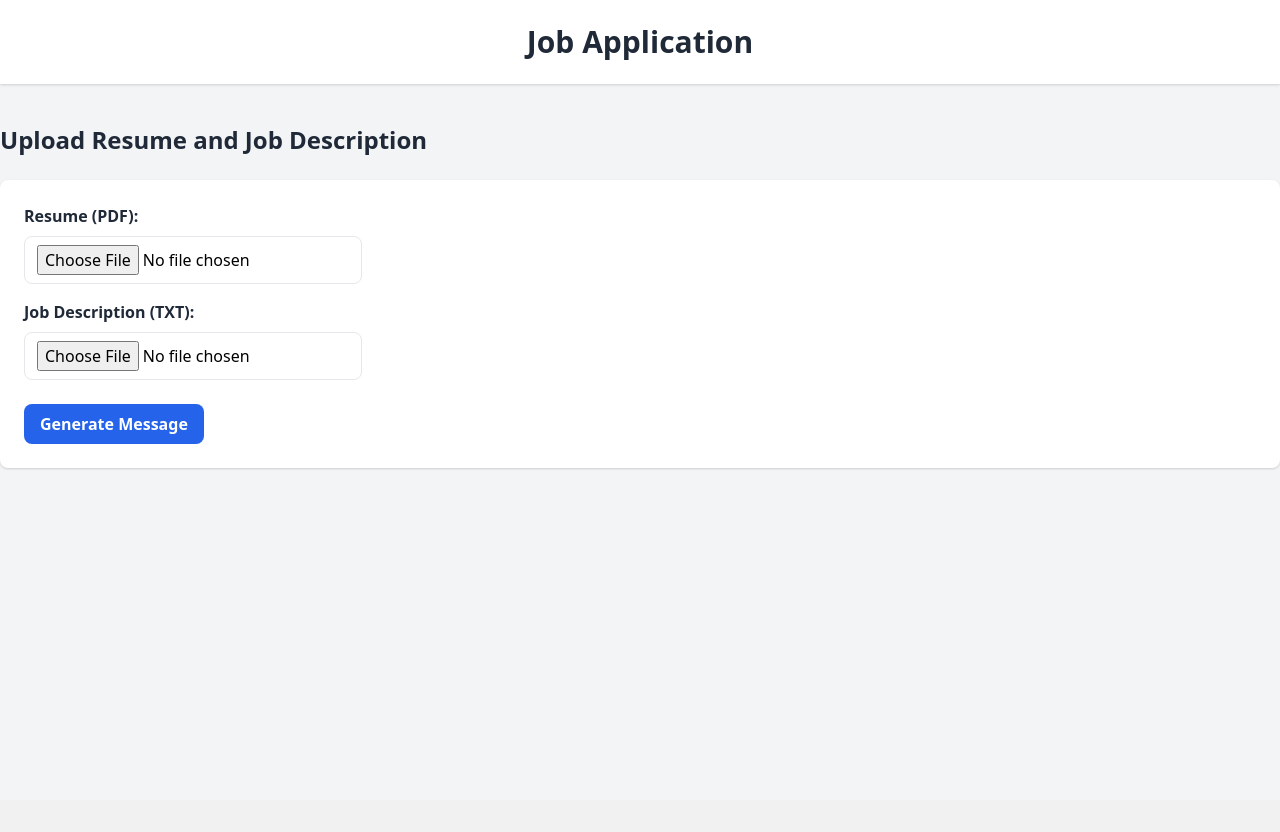
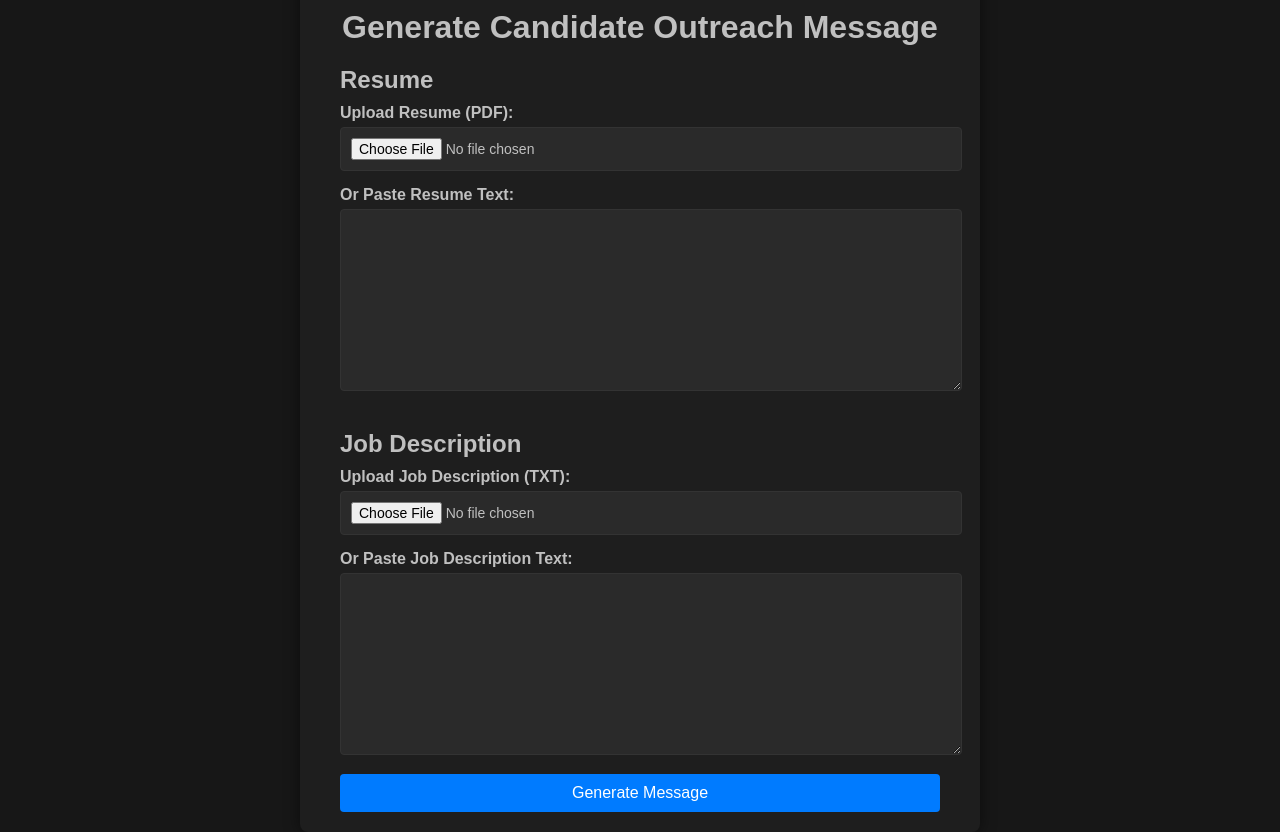
Before and after one commit to ry4ntr1/outrach-msg-generator, a Flask app: page / in a window 1280 px wide. Before the commit the page ends 469 px from the top, so only its background shows below. Run offline with Flask 3, Linux system fonts and the light colour scheme.

Commit message:
Style Changes

```diff
--- a/app.py
+++ b/app.py
@@ -23,17 +23,25 @@ def extract_job_description_text(file):
     text = file.read().decode('utf-8')
     return text
 
-@app.route('/', methods=['GET'])
-def index():
-    return render_template('index.html')
-
 @app.route('/generate_message', methods=['POST'])
 def generate_message():
-    resume = request.files['resume.pdf']
-    job_description = request.files['job_description.txt']
+    resume_file = request.files.get('resume.pdf')
+    job_description_file = request.files.get('job_description.txt')
 
-    resume_text = extract_pdf_text(resume)
-    job_description_text = extract_job_description_text(job_description)
+    resume_text = request.form.get('resume_text', "").strip()
+    job_description_text = request.form.get('job_description_text', "").strip()
+
+    if resume_file and resume_file.filename:
+        resume_text = extract_pdf_text(resume_file)
+    elif not resume_text:
+        flash("Please provide a resume either by uploading a PDF or pasting the text.")
+        return redirect(url_for('index'))
+
+    if job_description_file and job_description_file.filename:
+        job_description_text = extract_job_description_text(job_description_file)
+    elif not job_description_text:
+        flash("Please provide a job description either by uploading a TXT file or pasting the text.")
+        return redirect(url_for('index'))
 
     prompt = f"In < 150 tokens, generate a personalized message for a potential job candidate based strictly on the intersection between the following resume and job description: {resume_text} {job_description_text}. Generate a personalized yet concise message informing the candidate that his or her skills are sought after by Albedo, whose mission is to redefine current standards of satellite imagery and subsequent fields. Ensure the message is complete and includes a closing salutation."
 
@@ -49,5 +57,10 @@ def generate_message():
     message = response.choices[0].text.strip()
     return render_template('results.html', message=message)
 
+
+@app.route('/', methods=['GET'])
+def index():
+    return render_template('index.html')
+
 if __name__ == "__main__":
     app.run()
--- a/templates/index.html
+++ b/templates/index.html
@@ -1,16 +1,166 @@
-{% extends 'base.html' %}
+<!DOCTYPE html>
+<html lang="en">
+  <head>
+    <meta charset="UTF-8" />
+    <meta name="viewport" content="width=device-width, initial-scale=1.0" />
+    <title>Generate Job Message</title>
+    <style>
+      body {
+        font-family: Arial, sans-serif;
+        background-color: #171717; /* Consistent background color */
+        margin: 0;
+        padding: 0;
+        display: flex;
+        justify-content: center;
+        align-items: center;
+        height: 100vh;
+        color: #c0c0c0; /* Light text color for readability on dark background */
+      }
 
-{% block content %}
-    <h2 class="text-2xl font-semibold text-gray-800 mb-6">Upload Resume and Job Description</h2>
-    <form action="/generate_message" method="post" enctype="multipart/form-data" class="bg-white rounded-lg shadow p-6">
-        <div class="mb-4">
-            <label for="resume" class="block text-gray-800 font-semibold mb-2">Resume (PDF):</label>
-            <input type="file" name="resume.pdf" id="resume" required class="border rounded-lg px-3 py-2">
-        </div>
-        <div class="mb-6">
-            <label for="job_description" class="block text-gray-800 font-semibold mb-2">Job Description (TXT):</label>
-            <input type="file" name="job_description.txt" id="job_description" required class="border rounded-lg px-3 py-2">
-        </div>
-        <input type="submit" value="Generate Message" class="bg-blue-600 text-white font-semibold py-2 px-4 rounded-lg hover:bg-blue-800">
-    </form>
-{% endblock %}
+      .container {
+        background-color: #1e1e1e; /* Slightly lighter shade than the background for contrast */
+        padding: 20px 40px;
+        border-radius: 8px;
+        box-shadow: 0 0 15px rgba(0, 0, 0, 0.5);
+        max-width: 600px;
+        width: 100%;
+      }
+
+      h1 {
+        color: #c0c0c0; /* Consistent text color */
+        text-align: center;
+        margin-bottom: 20px;
+      }
+
+      h2 {
+        color: #c0c0c0;
+        margin-bottom: 10px;
+      }
+
+      label {
+        font-weight: bold;
+        display: block;
+        margin-bottom: 5px;
+        color: #c0c0c0; /* Consistent text color */
+      }
+
+      input[type='file'],
+      textarea {
+        width: 100%;
+        padding: 10px;
+        margin-bottom: 15px;
+        border: 1px solid #333;
+        border-radius: 4px;
+        font-size: 14px;
+        color: #c0c0c0;
+        background-color: #2a2a2a; /* Darker input background */
+      }
+
+      input[type='submit'] {
+        background-color: #007bff;
+        color: white;
+        border: none;
+        padding: 10px 15px;
+        border-radius: 4px;
+        cursor: pointer;
+        font-size: 16px;
+        width: 100%;
+        text-align: center;
+      }
+
+      input[type='submit']:hover {
+        background-color: #0056b3;
+      }
+
+      .messages {
+        list-style: none;
+        padding: 0;
+        margin: 0 0 20px 0;
+        color: #d9534f;
+      }
+
+      .messages li {
+        background-color: #2a2a2a; /* Slightly lighter background for error messages */
+        padding: 10px;
+        border-left: 4px solid #d9534f;
+        margin-bottom: 10px;
+        border-radius: 4px;
+      }
+    </style>
+    <script>
+      function toggleInput(inputType, inputField) {
+        const fileInput = document.getElementById(inputType + '_file')
+        const textInput = document.getElementById(inputType + '_text')
+
+        if (inputField === 'file') {
+          textInput.disabled = fileInput.files.length > 0
+        } else {
+          fileInput.disabled = textInput.value.trim().length > 0
+        }
+      }
+
+      function resetInputs() {
+        document.getElementById('resume_file').disabled = false
+        document.getElementById('resume_text').disabled = false
+        document.getElementById('job_description_file').disabled = false
+        document.getElementById('job_description_text').disabled = false
+      }
+    </script>
+  </head>
+  <body onload="resetInputs()">
+    <div class="container">
+      {% with messages = get_flashed_messages() %} {% if messages %}
+      <ul class="messages">
+        {% for message in messages %}
+        <li>{{ message }}</li>
+        {% endfor %}
+      </ul>
+      {% endif %} {% endwith %}
+
+      <h1>Generate Candidate Outreach Message</h1>
+      <form
+        action="{{ url_for('generate_message') }}"
+        method="post"
+        enctype="multipart/form-data"
+      >
+        <h2>Resume</h2>
+        <label for="resume_file">Upload Resume (PDF):</label>
+        <input
+          type="file"
+          id="resume_file"
+          name="resume.pdf"
+          onchange="toggleInput('resume', 'file')"
+        /><br />
+
+        <label for="resume_text">Or Paste Resume Text:</label>
+        <textarea
+          id="resume_text"
+          name="resume_text"
+          rows="10"
+          oninput="toggleInput('resume', 'text')"
+        ></textarea
+        ><br />
+
+        <h2>Job Description</h2>
+        <label for="job_description_file">Upload Job Description (TXT):</label>
+        <input
+          type="file"
+          id="job_description_file"
+          name="job_description.txt"
+          onchange="toggleInput('job_description', 'file')"
+        /><br />
+
+        <label for="job_description_text">Or Paste Job Description Text:</label>
+        <textarea
+          id="job_description_text"
+          name="job_description_text"
+          rows="10"
+          oninput="toggleInput('job_description', 'text')"
+        ></textarea
+        ><br />
+
+        <input type="submit" value="Generate Message" />
+      </form>
+    </div>
+  </body>
+</html>
```
Also changed, not shown: 1 other file.
